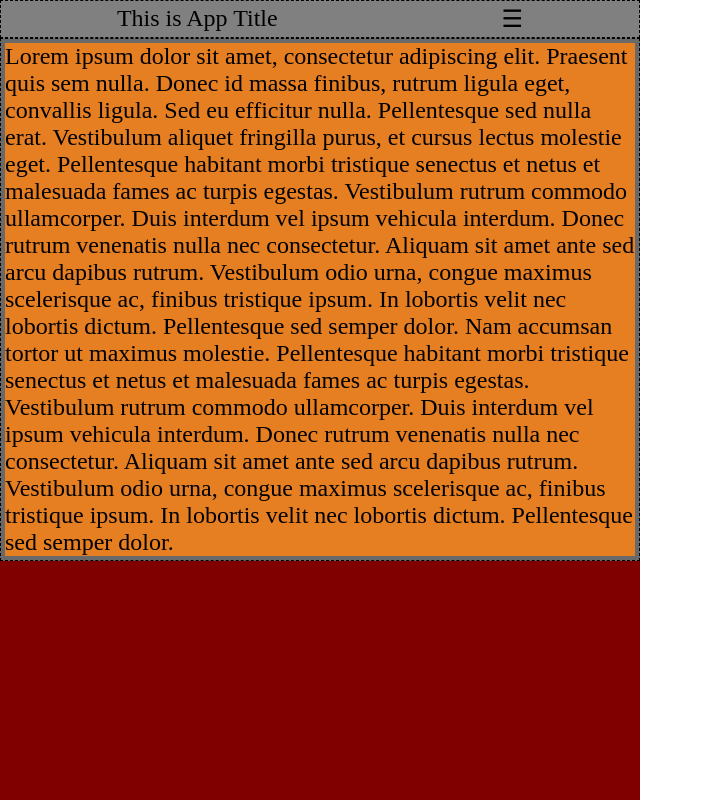
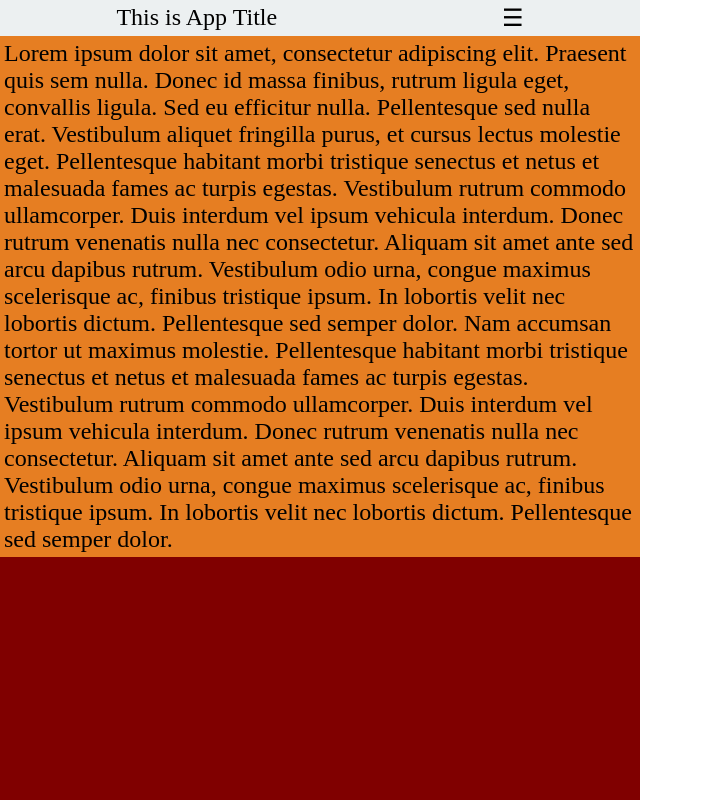
Before and after one commit to Perrishnikov/flexbox_demos, a plain HTML site: page demo01.html in a window 1280 px wide. Shown: the whole page, without its empty margins (0-703 px from the left). Drawn offline with Linux system fonts and the light colour scheme.

Commit message:
demo01 done

```diff
--- a/styles/main01.css
+++ b/styles/main01.css
@@ -10,16 +10,14 @@ body {
     max-width: 640px;
 }
 .head-wrap { /*box2*/
-    /*this is a flex container*/
     /*this is also a flex item*/
-    display: flex;
+    display: flex; /*this is a flex container*/
     flex: 0 0 auto; /*optional*/
     justify-content: space-around; /*optional*/
 }
 .body-wrap { /*box3*/
-    /*this is a flex container*/
     /*this is also a flex item*/
-    display: flex; /* needed to scroll content*/
+    display: flex; /*needed to scroll content*/
     flex-direction: column;
     overflow-y: scroll; /*required*/
     overflow-x: hidden; /*prevent side scrolling*/
@@ -41,37 +39,33 @@ body {
 .foot-wrap{ /*box4*/
 }
 
-/* Colours for each box */
-.box1 {
+.box1 { /*app-wrap*/
     background: #800000;
 }
-.box2 {
-    background: GRAY;
-    border: 1px dashed black;
+.box2 { /*head-wrap*/
+    background: #ecf0f1;
     padding: 4px;
 }
-.box3 {
-    background: DIMGRAY;
-    border: 1px dashed black;
+.box3 { /*body-wrap*/
+    background: #95a5a6;
+}
+.box4 { /*foot-wrap*/
+    background: #ecf0f1;
+}
+.box5 { /*sidebar*/
+    background: #f1c40f;
     padding: 4px;
 }
-.box4 {
-    background: SLATEGRAY;
-    border: 1px dashed black;
+.box6 { /*content*/
+    background: #e67e22;
     padding: 4px;
-}
-.box5 {
-    background: #f1c40f;
-}
-.box6 {
-    background: #e67e22;
+    box-shadow: -4px 0 12px rgba(0,0,0,.6);
 }
 
 body{
     font-size: 24px;
 }
 ul{
-    /*margin: 0;*/
     padding: 0;
 }
 li{
```
Also changed, not shown: index.html (+2 -1 lines).
